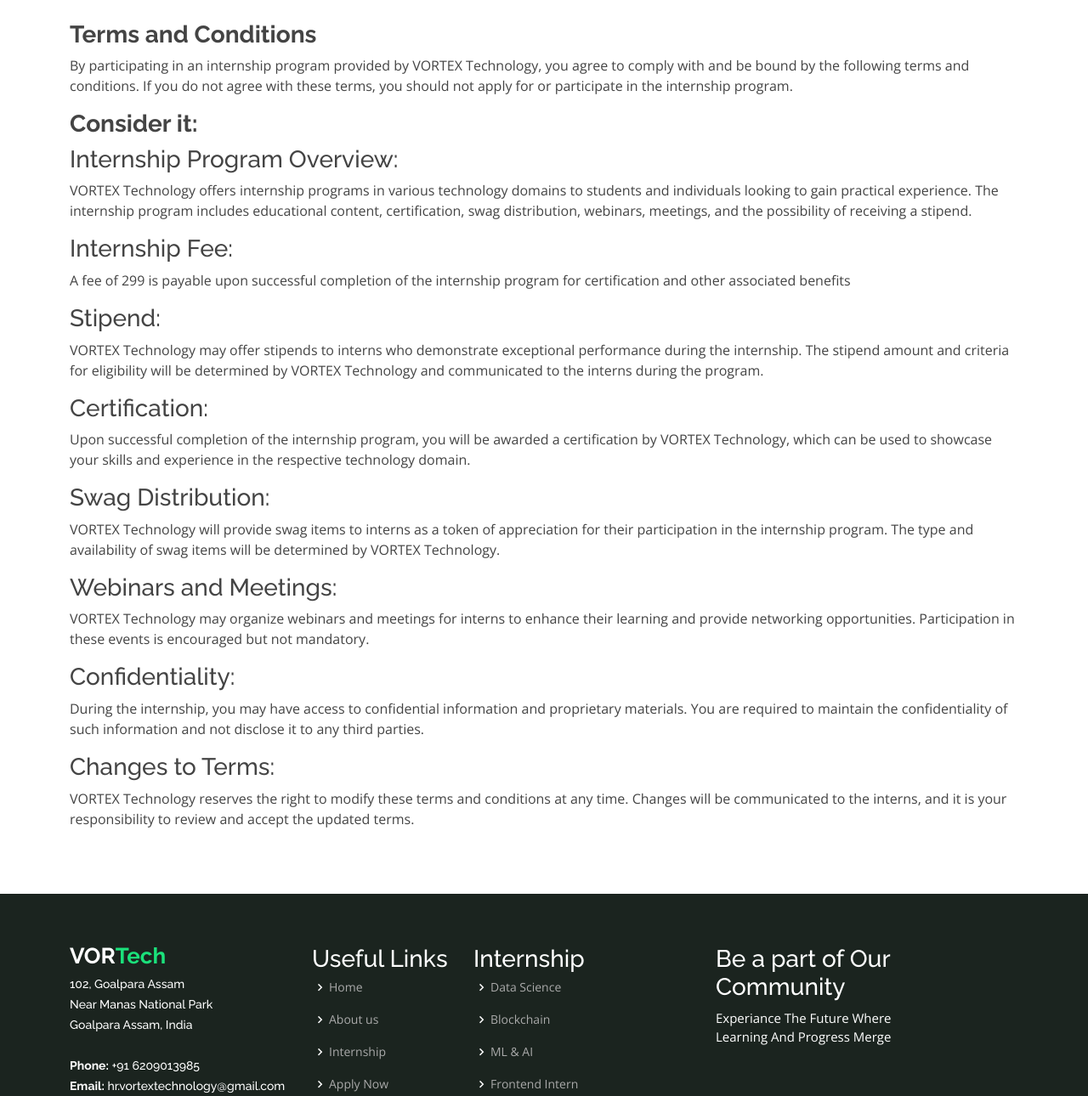
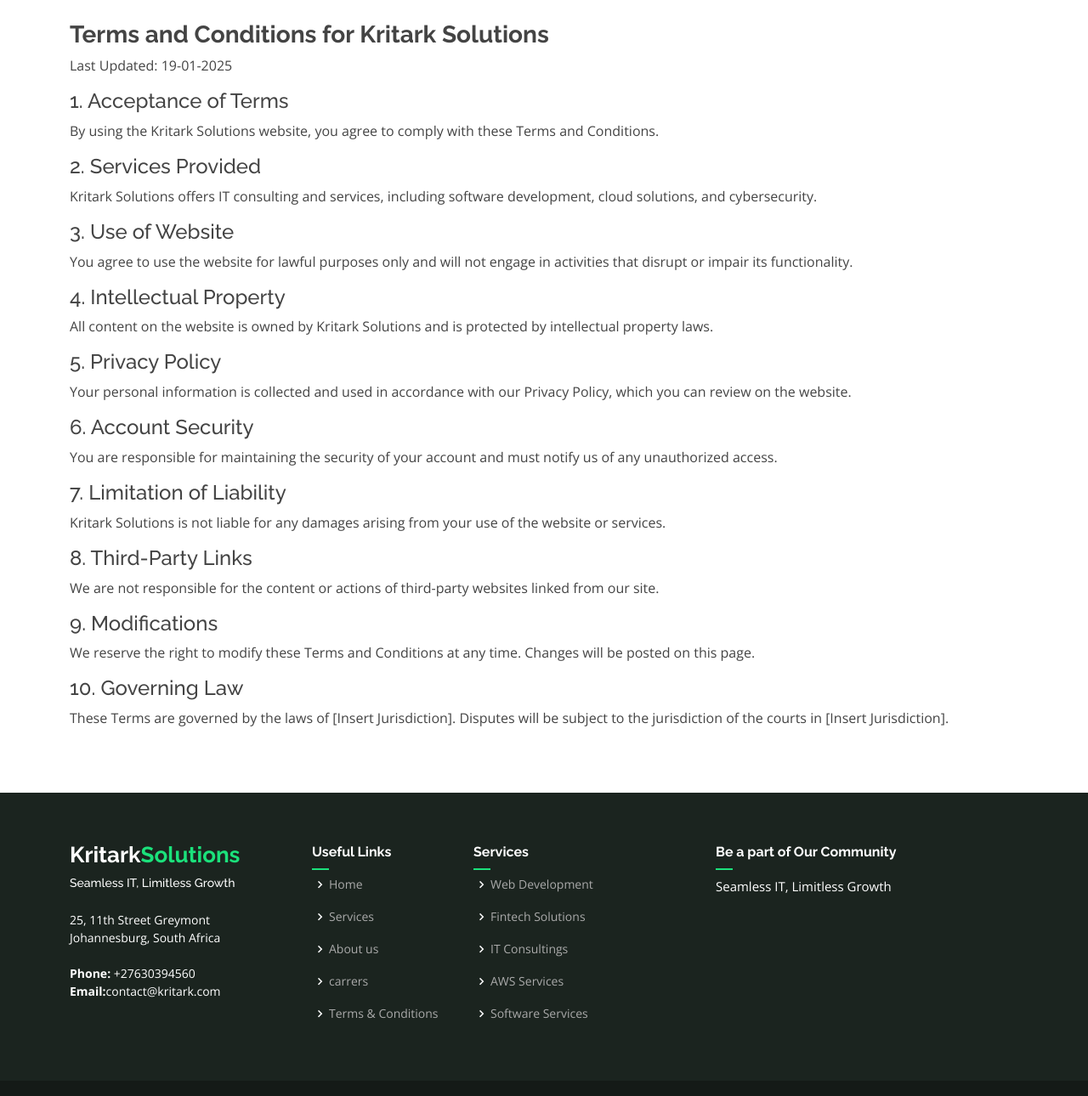
Before and after one commit to Amrit1255/Website, a plain HTML site: page Terms.html in a window 1280 px wide. Shown: the part 221-1511 px from the top of the page at 85% size. Drawn offline with nearby package versions, Linux system fonts and the light colour scheme.

Commit message:
Update Terms.html

```diff
--- a/Terms.html
+++ b/Terms.html
@@ -14,7 +14,7 @@
   <meta charset="utf-8">
   <meta content="width=device-width, initial-scale=1.0" name="viewport">
 
-   <title>VORTEX Technology</title>
+   <title>Kritark Solution</title>
   <meta name="title" content="VORTEX Technology">
 <meta name="description" content="VORTEX Technology's  provide Virtual Internships, Join VORTEX Technology's Virtual Internships: Your Gateway to Success.">
 <meta name="keywords" content="VORTEX, Internship, VORTEX Internship, freeinternship,vortextechnology,vortex,technology,internship,freeinternship,pythoninternship, javainternship, aitools ,androidinternship,webdevelopmentinternship,machinelearninginternship,aiinternship,graphicsdesigninternship,java,python,android,internshipfree,training,internship,jobopening,newinternship,winterinternship,summerinternship,stipendinternship,virtualinternship,onemonthinternship,1monthinternship,6monthinternship,vortextechnologyinternship">
@@ -56,8 +56,8 @@
   <header id="header" class="fixed-top d-flex align-items-center">
     <div class="container d-flex align-items-center">
       <h1 class="logo me-auto">
-        <img src="assets/img/codeclause.png"/>
-        <a href="index.html">VOR<span>Tech</span></a></h1>
+        <img src="assets/img/codeclause.jpg"/>
+        <a href="index.html">Kritark<span>Solution</span></a></h1>
       <!-- Uncomment below if you prefer to use an image logo -->
       <!-- <a href="index.html" class="logo me-auto"><img src="assets/img/logo.png" alt=""></a>-->
 
@@ -65,17 +65,15 @@
         <ul>
            <li><a class="nav-link  " href="index.html">Home</a></li>
           <li><a class="nav-link " href="about.html">About</a></li>
-          <li><a class="nav-link " href="InternshipDomains.html">Internship</a></li>
+          <li><a class="nav-link " href="InternshipDomains.html">Services</a></li>
           <li><a class="nav-link  " href="Roadmap.html">Roadmap</a></li>
-          <li><a class="nav-link  " href="Speakers.html">Experts</a></li>
-          <li><a class="nav-link  " href="Trainings.html">Tutorials</a></li>
           <!--<li><a class="nav-link " href="Team">Team</a></li>-->
           <li><a class="nav-link " href="Contact.html">Contact</a></li>
         </ul>
         <i class="bi bi-list mobile-nav-toggle"></i>
       </nav><!-- .navbar -->
 
-      <a href="https://chat.whatsapp.com/FF9V7MhDfLtCYgU6Mg2pWa" target="_blank" class="get-started-btn scrollto">Joins</a>
+      <a href="Contact.html" target="_blank" class="get-started-btn scrollto">Let's Connect</a>
     </div>
   </header><!-- End Header -->
 
@@ -89,38 +87,47 @@
           <li><a href="index.html">Home</a></li>
           <li>About</li>
         </ol>
-        <h2>Terms & Conditions</h2>
+        <h2>Terms and Conditions for Kritark Solutions</h2>
 
       </div>
     </section><!-- End Breadcrumbs -->
 
     <section class="inner-page">
       <div class="container" data-aos="fade-up">
-        <!-- ======= Tabs Section ======= -->
-        <h3><b>Terms and Conditions</b></h3>
-        <p>By participating in an internship program provided by VORTEX Technology, you agree to comply with and be bound by the following terms and conditions. If you do not agree with these terms,
-          you should not apply for or participate in the internship program.</p>
+        <!-- ======= Terms and Conditions Section ======= -->
+        <h3><b>Terms and Conditions for Kritark Solutions</b></h3>
+        <p>Last Updated: 19-01-2025</p>
 
-          <h3><b>Consider it:</b></h3>
-          <h3> Internship Program Overview:</h3>
-          <p>VORTEX Technology offers internship programs in various technology domains to students and individuals looking to gain practical experience. The internship program includes educational
-            content, certification, swag distribution, webinars, meetings, and the possibility of receiving a stipend.</p>
-          <h3>Internship Fee:</h3>
-          <p>A fee of 299 is payable upon successful completion of the internship program for certification and other associated benefits</p>
-          <h3>Stipend:</h3>
-          <p>VORTEX Technology may offer stipends to interns who demonstrate exceptional performance during the internship. The stipend amount and criteria for eligibility will be determined by VORTEX Technology and communicated to the interns during the program.</p>
-          <h3>Certification:</h3>
-          <p>Upon successful completion of the internship program, you will be awarded a certification by VORTEX Technology, which can be used to showcase your skills and experience in the respective technology domain.</p>
-          <h3>Swag Distribution:</h3>
-          <p>VORTEX Technology will provide swag items to interns as a token of appreciation for their participation in the internship program. The type and availability of swag items will be determined by VORTEX Technology. </p>
-          <h3>Webinars and Meetings:</h3>
-          <p>VORTEX Technology may organize webinars and meetings for interns to enhance their learning and provide networking opportunities. Participation in these events is encouraged but not mandatory.</p>
-          <h3>Confidentiality:</h3>
-          <p>During the internship, you may have access to confidential information and proprietary materials. You are required to maintain the confidentiality of such information and not disclose it to any third parties.</p>
-          <h3>Changes to Terms:</h3>
-          <p>VORTEX Technology reserves the right to modify these terms and conditions at any time. Changes will be communicated to the interns, and it is your responsibility to review and accept the updated terms.</p>
-          <h3></h3>
-        </div>
+        <h4>1. Acceptance of Terms</h4>
+        <p>By using the Kritark Solutions website, you agree to comply with these Terms and Conditions.</p>
+
+        <h4>2. Services Provided</h4>
+        <p>Kritark Solutions offers IT consulting and services, including software development, cloud solutions, and cybersecurity.</p>
+
+        <h4>3. Use of Website</h4>
+        <p>You agree to use the website for lawful purposes only and will not engage in activities that disrupt or impair its functionality.</p>
+
+        <h4>4. Intellectual Property</h4>
+        <p>All content on the website is owned by Kritark Solutions and is protected by intellectual property laws.</p>
+
+        <h4>5. Privacy Policy</h4>
+        <p>Your personal information is collected and used in accordance with our Privacy Policy, which you can review on the website.</p>
+
+        <h4>6. Account Security</h4>
+        <p>You are responsible for maintaining the security of your account and must notify us of any unauthorized access.</p>
+
+        <h4>7. Limitation of Liability</h4>
+        <p>Kritark Solutions is not liable for any damages arising from your use of the website or services.</p>
+
+        <h4>8. Third-Party Links</h4>
+        <p>We are not responsible for the content or actions of third-party websites linked from our site.</p>
+
+        <h4>9. Modifications</h4>
+        <p>We reserve the right to modify these Terms and Conditions at any time. Changes will be posted on this page.</p>
+
+        <h4>10. Governing Law</h4>
+        <p>These Terms are governed by the laws of [Insert Jurisdiction]. Disputes will be subject to the jurisdiction of the courts in [Insert Jurisdiction].</p>
+      </div>
     </section>
 
   </main><!-- End #main -->
@@ -133,63 +140,63 @@
         <div class="row">
 
           <div class="col-lg-3 col-md-6 footer-contact">
-            <h3>VOR<span>Tech</span></h3>
+            <h3>Kritark<span>Solutions</span></h3>
             <p>
-              102, 	Goalpara Assam<br>
-              Near Manas National Park<br>
-              Goalpara Assam, India<br><br>
-              <strong>Phone:</strong> +91 6209013985<br>
-              <strong>Email:</strong>  hr.vortextechnology@gmail.com<br>
+              <p>Seamless IT, Limitless Growth</p><br>
+              25, 11th Street Greymont<br>
+              Johannesburg, South Africa<br><br>
+              <strong>Phone:</strong> +27630394560<br>
+              <strong>Email:</strong>contact@kritark.com<br>
             </p>
           </div>
 
           <div class="col-lg-2 col-md-6 footer-links">
-            <h3>Useful Links</h3>
+            <h4>Useful Links</h4>
             <ul>
               <li><i class="bx bx-chevron-right"></i> <a href="index.html">Home</a></li>
+              <li><i class="bx bx-chevron-right"></i> <a href="internshipdomains.html">Services</a></li>
               <li><i class="bx bx-chevron-right"></i> <a href="about.html">About us</a></li>
-              <li><i class="bx bx-chevron-right"></i> <a href="internshipdomains.html">Internship</a></li>
-              <li><i class="bx bx-chevron-right"></i> <a href="internshipdomains.html">Apply Now</a></li>
+              <li><i class="bx bx-chevron-right"></i> <a href="internshipdomains.html">carrers</a></li>
               <li><i class="bx bx-chevron-right"></i> <a href="Terms.html">Terms & Conditions</a></li>
             </ul>
           </div>
 
           <div class="col-lg-3 col-md-6 footer-links">
-            <h3>Internship</h3>
-            <ul>
-              <li><i class="bx bx-chevron-right"></i> <a href="https://forms.gle/zTm3y3LWWoRWmn5G9" target="_blank">Data Science</a></li>
-              <li><i class="bx bx-chevron-right"></i> <a href="https://forms.gle/zTm3y3LWWoRWmn5G9" target="_blank">Blockchain</a></li>
-              <li><i class="bx bx-chevron-right"></i> <a href="https://forms.gle/zTm3y3LWWoRWmn5G9" target="_blank">ML & AI</a></li>
-              <li><i class="bx bx-chevron-right"></i> <a href="https://forms.gle/zTm3y3LWWoRWmn5G9" target="_blank">Frontend Intern</a></li>
-              <li><i class="bx bx-chevron-right"></i> <a href="https://forms.gle/zTm3y3LWWoRWmn5G9" target="_blank">Content Writer</a></li>
+            <h4>Services</h4>
+ <ul>
+              <li><i class="bx bx-chevron-right"></i> <a href="InternshipDomains.html" target="_blank">Web Development</a></li>
+              <li><i class="bx bx-chevron-right"></i> <a href="InternshipDomains.html" target="_blank">Fintech Solutions</a></li>
+              <li><i class="bx bx-chevron-right"></i> <a href="InternshipDomains.html" target="_blank">IT Consultings</a></li>
+              <li><i class="bx bx-chevron-right"></i> <a href="InternshipDomains.html" target="_blank">AWS Services</a></li>
+              <li><i class="bx bx-chevron-right"></i> <a href="InternshipDomains.html" target="_blank">Software Services</a></li>
             </ul>
           </div>
 
-          <div class="col-lg-3 col-md-6 footer-newsletter">
-            <h3>Be a part of Our Community</h3>
-            <p>Experiance The Future Where Learning And Progress Merge</p>
+          <div class="col-lg-4 col-md-6 footer-newsletter">
+            <h4>Be a part of Our Community</h4>
+            <p>Seamless IT, Limitless Growth</p>
           </div>
 
         </div>
       </div>
     </div>
 
-    <div class="container d-md-flex py-3">
+    <div class="container d-md-flex py-4">
 
       <div class="me-md-auto text-center text-md-start">
         <div class="copyright">
-          &copy; Copyright <strong><span>VORTEX Technology</span></strong>. All Rights Reserved @2023
+          &copy; Copyright <strong><span>Kritark Solutions</span></strong>. All Rights Reserved @2025
         </div>
         <div class="credits">
           <!-- All the links in the footer should remain intact. -->
           <!-- You can delete the links only if you purchased the pro version. -->
           <!-- Licensing information: https://bootstrapmade.com/license/ -->
           <!-- Purchase the pro version with working PHP/AJAX contact form: https://bootstrapmade.com/presento-bootstrap-corporate-template/ -->
-          Designed by <a href="https://vortextechnology.me/">VORTEX Technology</a>
+          Designed by <a href="https://kritark.com/">Kritark Solutions</a>
         </div>
       </div>
       <div class="social-links text-center text-md-end pt-3 pt-md-0">
-        <a href="https://chat.whatsapp.com/FF9V7MhDfLtCYgU6Mg2pWa" target="_blank" class="twitter"><i class="bx bxl-whatsapp"></i></a>
+        <a href="\" target="_blank" class="twitter"><i class="bx bxl-whatsapp"></i></a>
         <a href="yourlink" target="_blank" class="facebook"><i class="bx bxl-facebook"></i></a>
         <a href="yourlink" target="_blank" class="instagram"><i class="bx bxl-instagram"></i></a>
         <a href="https://www.linkedin.com/in/vortex-technology/" target="_blank" class="linkedin"><i class="bx bxl-linkedin"></i></a>
```
